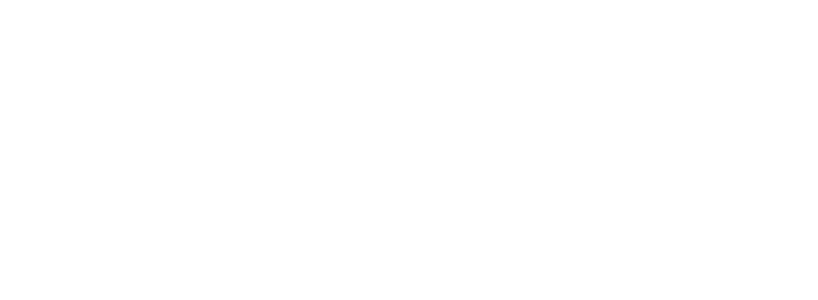
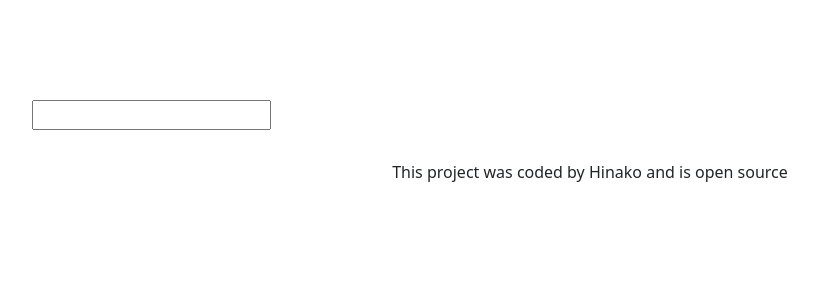
Before and after one commit to hinako-fuji/dictionary-react, a React (Create React App) app: page / in a window 1280 px wide. Shown: the top 300 px of the page, without its empty margins (50-868 px from the left). Built offline with nearby package versions, Linux system fonts and the light colour scheme.

Commit message:
added dictionary API

```diff
--- a/package.json
+++ b/package.json
@@ -6,6 +6,7 @@
     "@testing-library/jest-dom": "^5.16.5",
     "@testing-library/react": "^13.4.0",
     "@testing-library/user-event": "^13.5.0",
+    "axios": "^1.2.3",
     "bootstrap": "^5.2.3",
     "react": "^18.2.0",
     "react-dom": "^18.2.0",
--- a/src/App.css
+++ b/src/App.css
@@ -0,0 +1,4 @@
+.App footer {
+  text-align: center;
+  margin: 30px 0;
+}
--- a/src/App.js
+++ b/src/App.js
@@ -1,9 +1,15 @@
 import "./App.css";
+import Dictionary from "./Dictionary";
 
 function App() {
   return (
     <div className="App">
-      <div className="container"></div>
+      <div className="container">
+        <main>
+          <Dictionary />
+        </main>
+        <footer>This project was coded by Hinako and is open source</footer>
+      </div>
     </div>
   );
 }
--- /dev/null
+++ b/src/Dictionary.css
@@ -0,0 +1,3 @@
+.Dictionary {
+  margin-top: 100px;
+}
--- /dev/null
+++ b/src/Dictionary.js
@@ -0,0 +1,30 @@
+import React, { useState } from "react";
+import axios from "axios";
+import "./Dictionary.css";
+
+export default function Dictionary() {
+  let [keyword, setKeyword] = useState("");
+
+  function handleResponse(response) {
+    console.log(response.data[0]);
+  }
+
+  function search(event) {
+    event.preventDefault();
+
+    let apiUrl = `https://api.dictionaryapi.dev/api/v2/entries/en/${keyword}`;
+    axios.get(apiUrl).then(handleResponse);
+  }
+
+  function handleKeywordChange(event) {
+    setKeyword(event.target.value);
+  }
+
+  return (
+    <div className="Dictionary">
+      <form onSubmit={search}>
+        <input type="search" onChange={handleKeywordChange} />
+      </form>
+    </div>
+  );
+}
```
Also changed, not shown: public/manifest.json, 1 other file (tests, documents, lock files or other folders).
